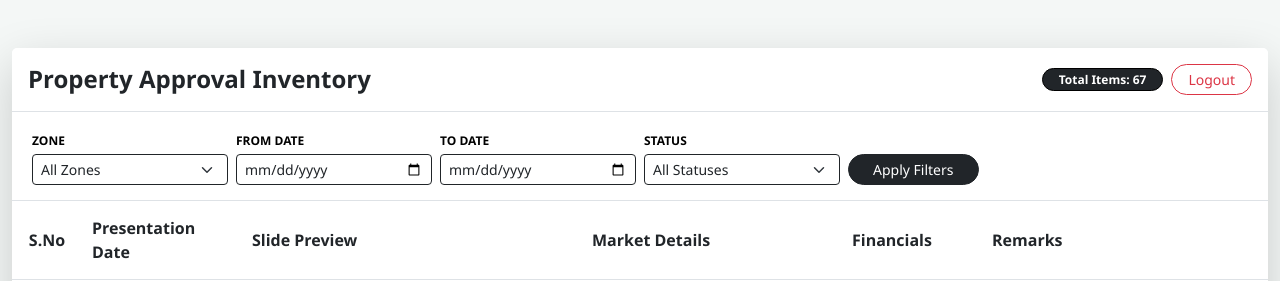
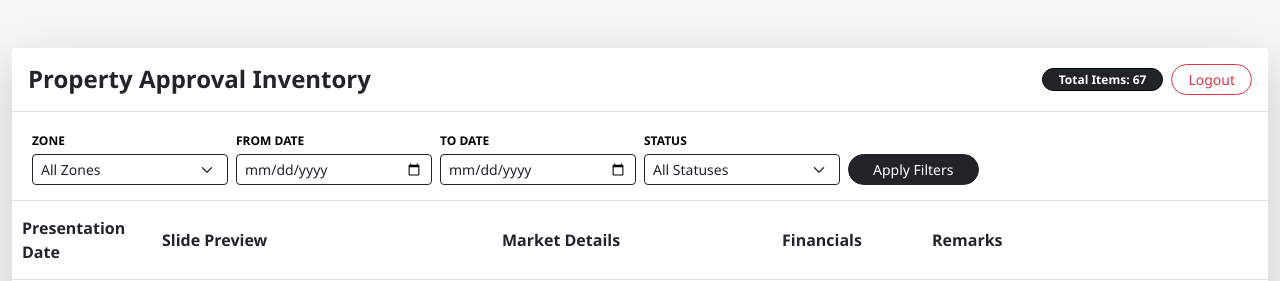
Before and after one commit to rhcp1304/property-approval-dashboard, a Django app: page /dashboard/ in a window 1280 px wide. Shown: the top 281 px of the page. Run offline with Django 5.2, Linux system fonts and the light colour scheme; a user stored in the database is signed in; data comes from the database, SQL or seed files in the repository.

```diff
--- a/property/templates/property/dashboard.html
+++ b/property/templates/property/dashboard.html
@@ -101,7 +101,6 @@
             }
 
             .slide-container { max-width: 100%; height: 210px; }
-            .col-sno { background: #000; color: #fff; text-align: left !important; }
         }
 
         @media (min-width: 769px) {
@@ -109,14 +108,15 @@
             .table { table-layout: fixed; width: 100%; border-collapse: collapse; }
             .table thead { background-color: #000000; color: #ffffff; }
             .table th, .table td { padding: 15px 10px; vertical-align: middle; }
-            .col-sno { width: 70px; text-align: center; }
-            .col-date { width: 160px; }
+
+            /* Adjusted Column Widths after S.No removal */
+            .col-date { width: 140px; }
             .col-slide { width: 340px; }
-            .col-market { width: 260px; }
-            .col-finance { width: 140px; }
-            .col-remarks { width: 280px; }
+            .col-market { width: 280px; }
+            .col-finance { width: 150px; }
+            .col-remarks { width: 300px; }
             .col-status { width: 150px; }
-            .col-resources { width: 150px; }
+            .col-resources { width: 160px; }
         }
     </style>
 </head>
@@ -195,7 +195,6 @@
                 <table class="table table-hover mb-0">
                     <thead>
                         <tr>
-                            <th class="col-sno text-center">S.No</th>
                             <th class="col-date">Presentation Date</th>
                             <th class="col-slide">Slide Preview</th>
                             <th class="col-market">Market Details</th>
@@ -208,11 +207,6 @@
                     <tbody>
                         {% for property in page_obj %}
                         <tr>
-                            <td class="col-sno text-center fw-bold">
-                                <span class="mobile-label" style="color: #aaa;">S.No</span>
-                                {{ page_obj.start_index|add:forloop.counter0 }}
-                            </td>
-
                             <td class="col-date">
                                 <span class="mobile-label">Presentation Date</span>
                                 <div class="fw-bold" style="font-size: 1rem;">
@@ -349,7 +343,7 @@
                             </td>
                         </tr>
                         {% empty %}
-                        <tr><td colspan="8" class="text-center py-5">No records found.</td></tr>
+                        <tr><td colspan="7" class="text-center py-5">No records found.</td></tr>
                         {% endfor %}
                     </tbody>
                 </table>
--- a/property/views.py
+++ b/property/views.py
@@ -30,7 +30,7 @@ class PropertyDashboardView(LoginRequiredMixin, ListView):
     def get_queryset(self):
         # Added 'city' and 'city_rank' to the optimization list
         queryset = PropertyRecord.objects.all().only(
-            'presentation_date', 'zone_name', 'final_market_name',
+            'id','presentation_date', 'zone_name', 'final_market_name',
             'circle', 'hub', 'hub_rank', 'city', 'city_rank',
             'projected_revenue_lakhs', 'total_rent_maintenance',
             'status', 'ppt_link', 'ai_summary_link', 'recording_link', 'remarks'
```
